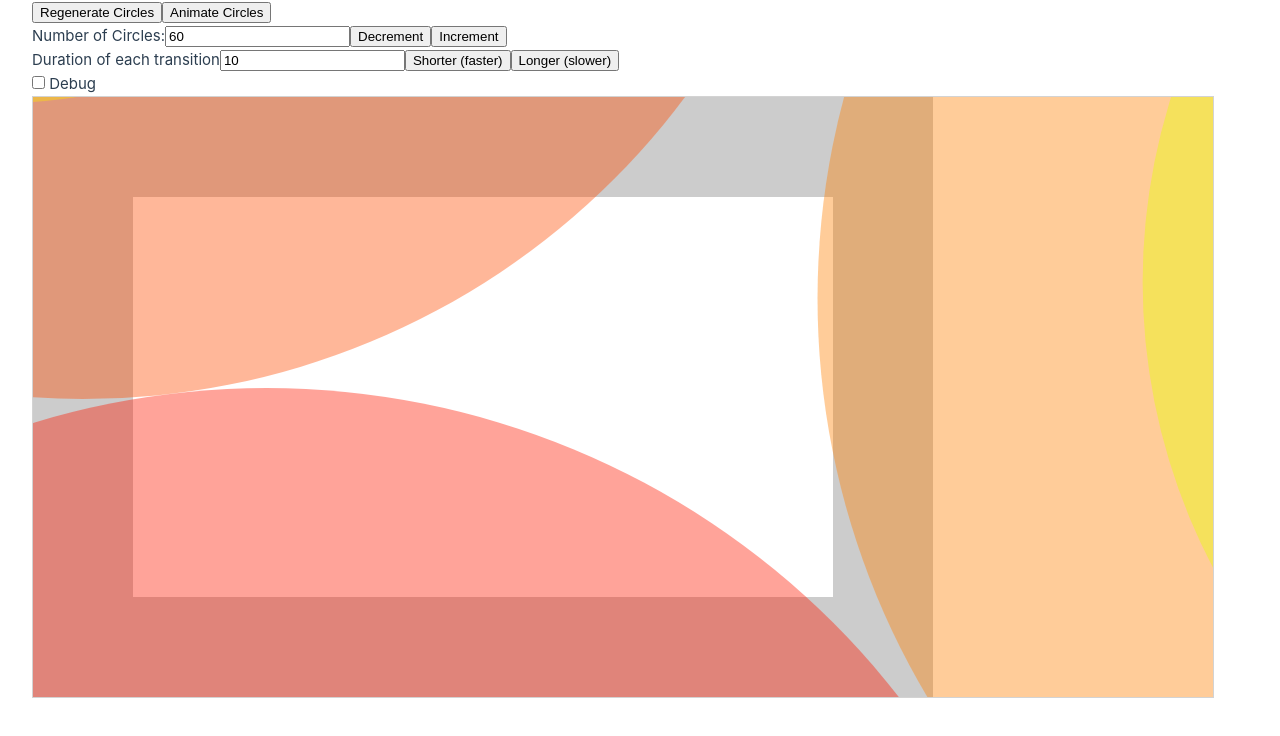
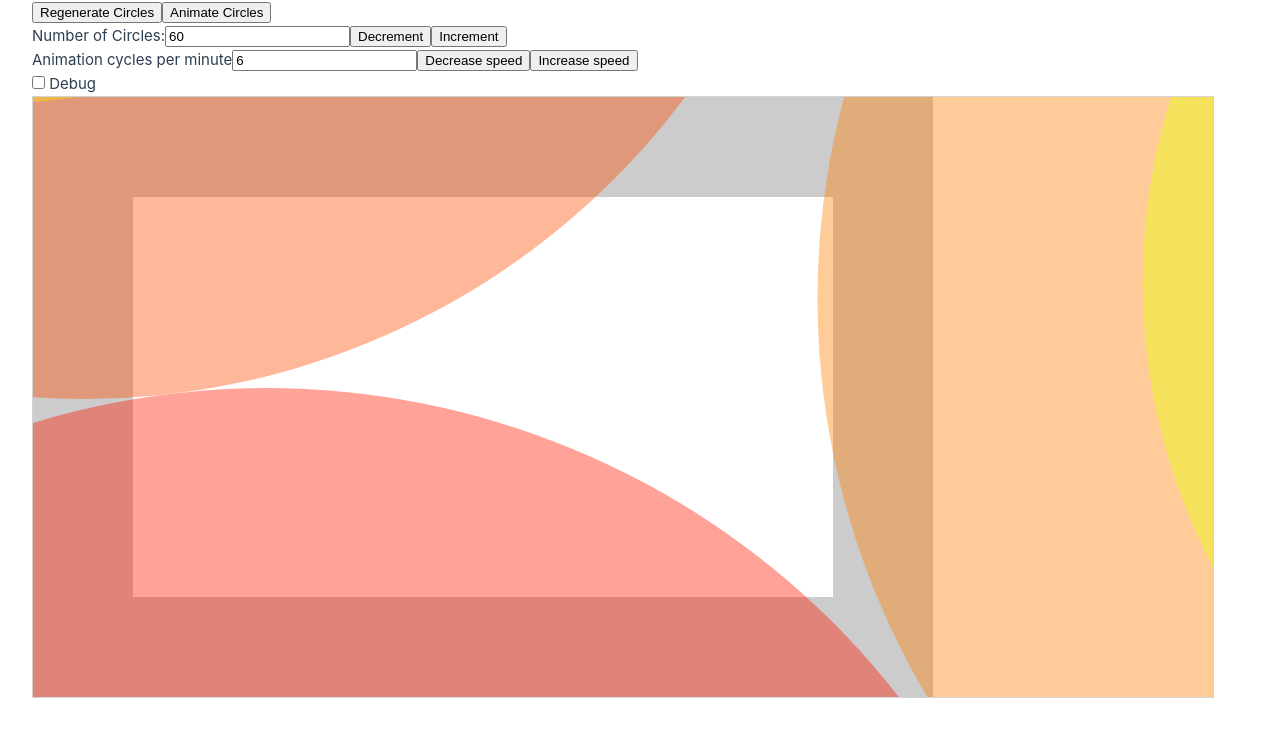
Before and after one commit to avengerofpi/animated-kissing-circles, a Vue app: page / in a window 1280 px wide. Shown: the top 736 px of the page. Built offline with nearby package versions, Linux system fonts and the light colour scheme.

Commit message:
switch from animation duration to speed (animations/minutes)

```diff
--- a/src/components/KissingCircles.vue
+++ b/src/components/KissingCircles.vue
@@ -21,15 +21,15 @@
         Increment
       </button>
     </div>
-    <!-- Animation duration -->
+    <!-- Animation speed -->
     <div>
-      <label for="animationTimeInput">Duration of each transition</label>
-      <input id="animationTimeInput" v-model.number.lazy="animationDurationRef">
-      <button @click="decrementAnimationDuration()">
-        Shorter (faster)
+      <label for="animationTimeInput">Animation cycles per minute</label>
+      <input id="animationTimeInput" v-model.number.lazy="animationCyclesPerMinuteRef">
+      <button @click="decrementAnimationSpeed()">
+        Decrease speed
       </button>
-      <button @click="incrementAnimationDuration()">
-        Longer (slower)
+      <button @click="incrementAnimationSpeed()">
+        Increase speed
       </button>
     </div>
     </div>
@@ -52,7 +52,7 @@ import BaseCanvas from './BaseCanvas.vue';
 import { Coor } from './../models/coor'
 
 const numCirclesRef: Ref<number> = ref(60)
-const animationDurationRef: Ref<number> = ref(10) // seconds
+const animationCyclesPerMinuteRef: Ref<number> = ref(6)
 const numArms = 6
 
 const movingCoorsOnCircles: Ref<MovingCoorOnACircle[]> = ref([])
@@ -87,10 +87,11 @@ watch(numCirclesRef, (newNumCircles: number, oldNumCircles: number) => {
       routeCircles.value = routeCircles.value.concat(additionalRouteCircles)
       movingCoorsOnCircles.value = generateMovingCoorsOnCircles(routeCircles.value)
     }
+    console.log(`${numAdditionalCircles} additional routeCircles`)
   }
 })
 
-watch(animationDurationRef, (newAnimationDuration: number) => {
+watch(animationCyclesPerMinuteRef, (newAnimationCyclesPerMinute: number) => {
   stepAtLeastOnce.value = true
 })
 
@@ -102,12 +103,12 @@ function decrementNumCircles() {
   numCirclesRef.value--
 }
 
-function incrementAnimationDuration() {
-  animationDurationRef.value++
+function incrementAnimationSpeed() {
+  animationCyclesPerMinuteRef.value++
 }
 
-function decrementAnimationDuration() {
-  animationDurationRef.value--
+function decrementAnimationSpeed() {
+  animationCyclesPerMinuteRef.value--
 }
 
 function regenerateCircles() {
@@ -397,8 +398,8 @@ function _addShapes(ctx: CanvasRenderingContext2D, timestamp: number) {
     elapsed = pauseTimestamp - startTimestamp
   }
 
-  // Loop animation, instead of stop animation after animationDuration
-  stepSize = elapsed / (animationDurationRef.value * 1000)
+  // Loop animation, instead of stop animation after an animation cycle
+  stepSize = elapsed / (60 * 1000 / (animationCyclesPerMinuteRef.value))
 
   let kissingCircleCenters: Coor[] = []
   for (let i=0; i<numCirclesRef.value; i++) {
```
